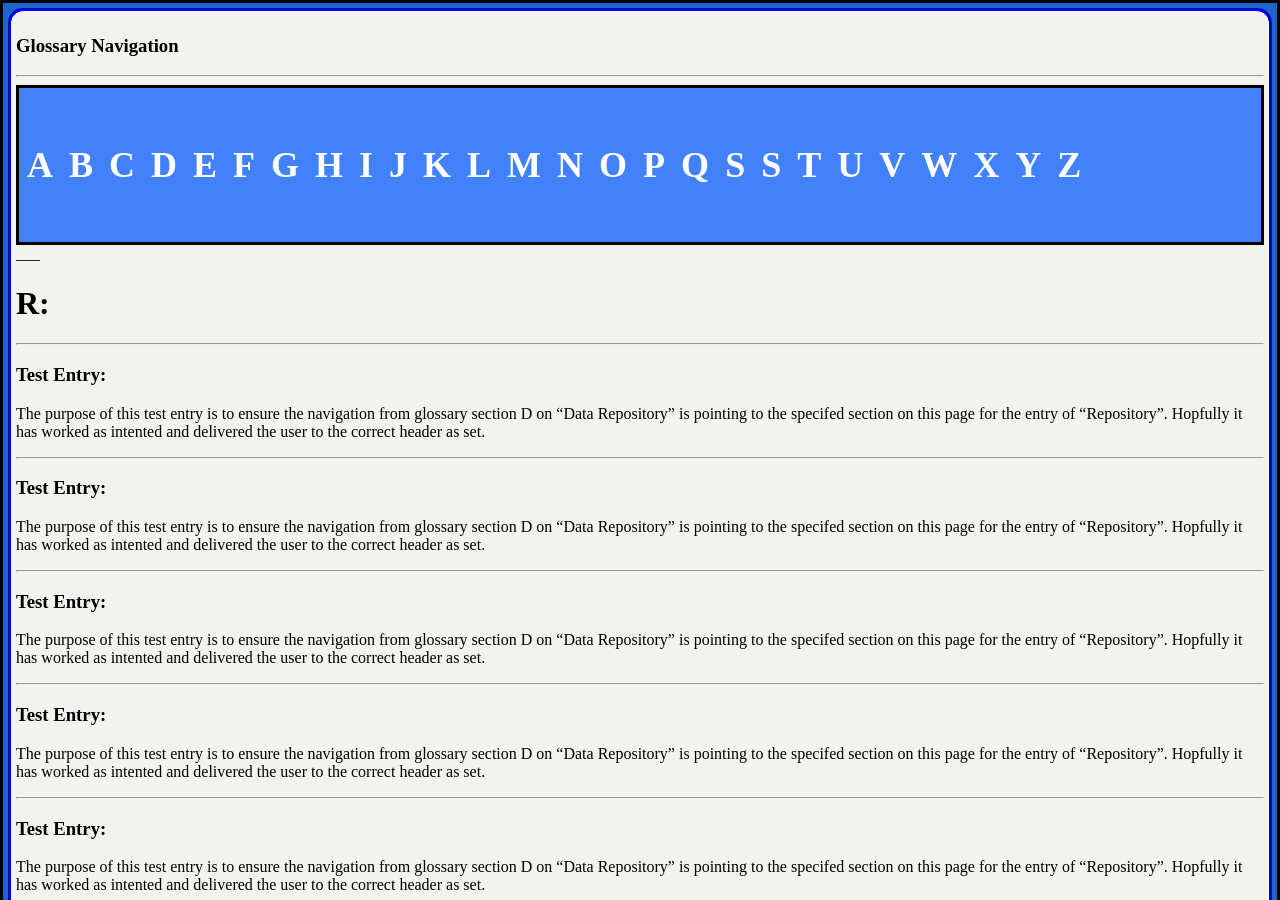
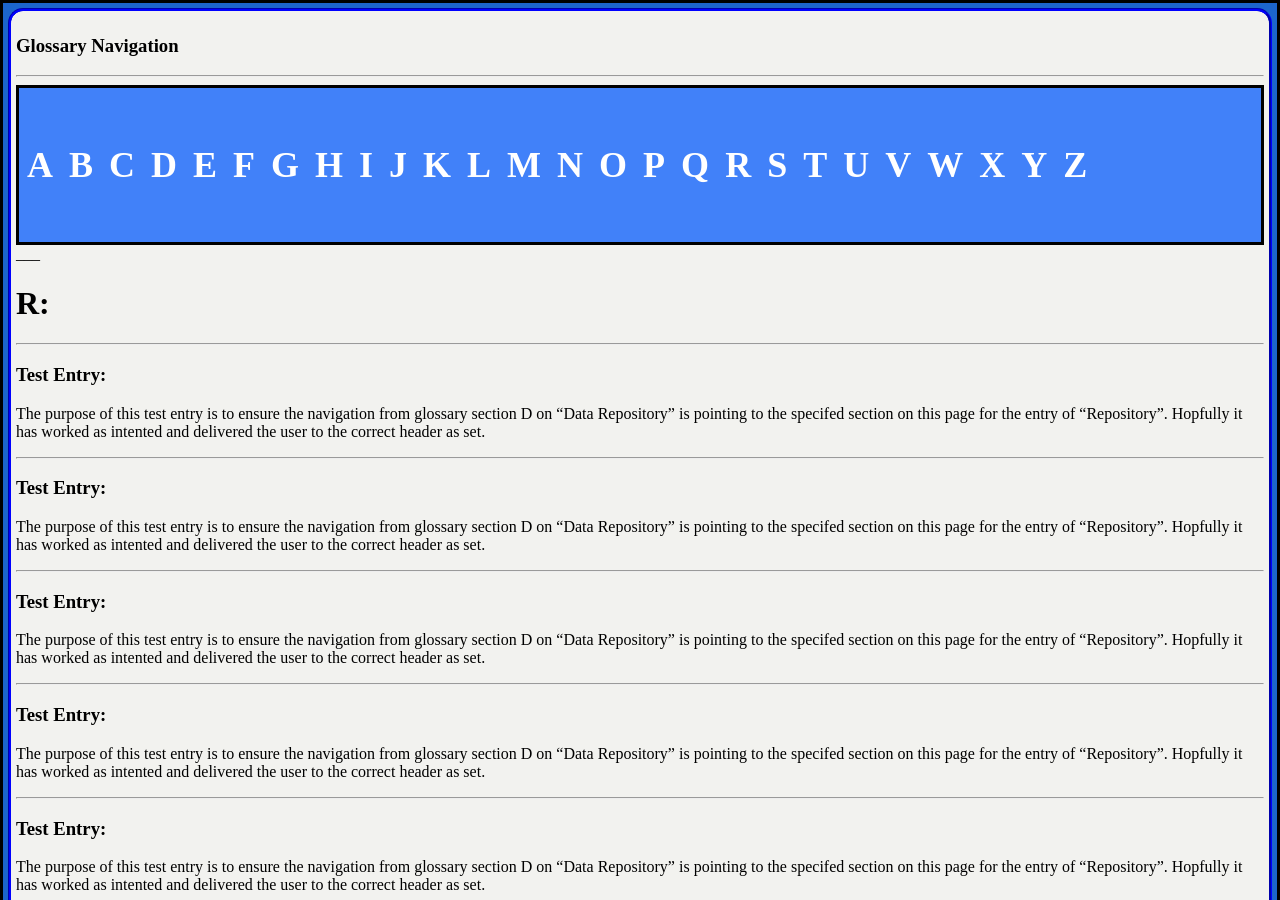
Before and after one commit to ThePanamalien/TestOne, a Jekyll site: the page built from _pages/R.md, in a window 1280 px wide and 900 px high. Built offline with Jekyll 4.4.1, drawn with Linux system fonts in a browser that asks for light colours.

Commit message:
Update R.md

```diff
--- a/_pages/R.md
+++ b/_pages/R.md
@@ -1,5 +1,5 @@
 ---
-title: S
+title: R
 layout: glossaryPage
 ---
 
```
